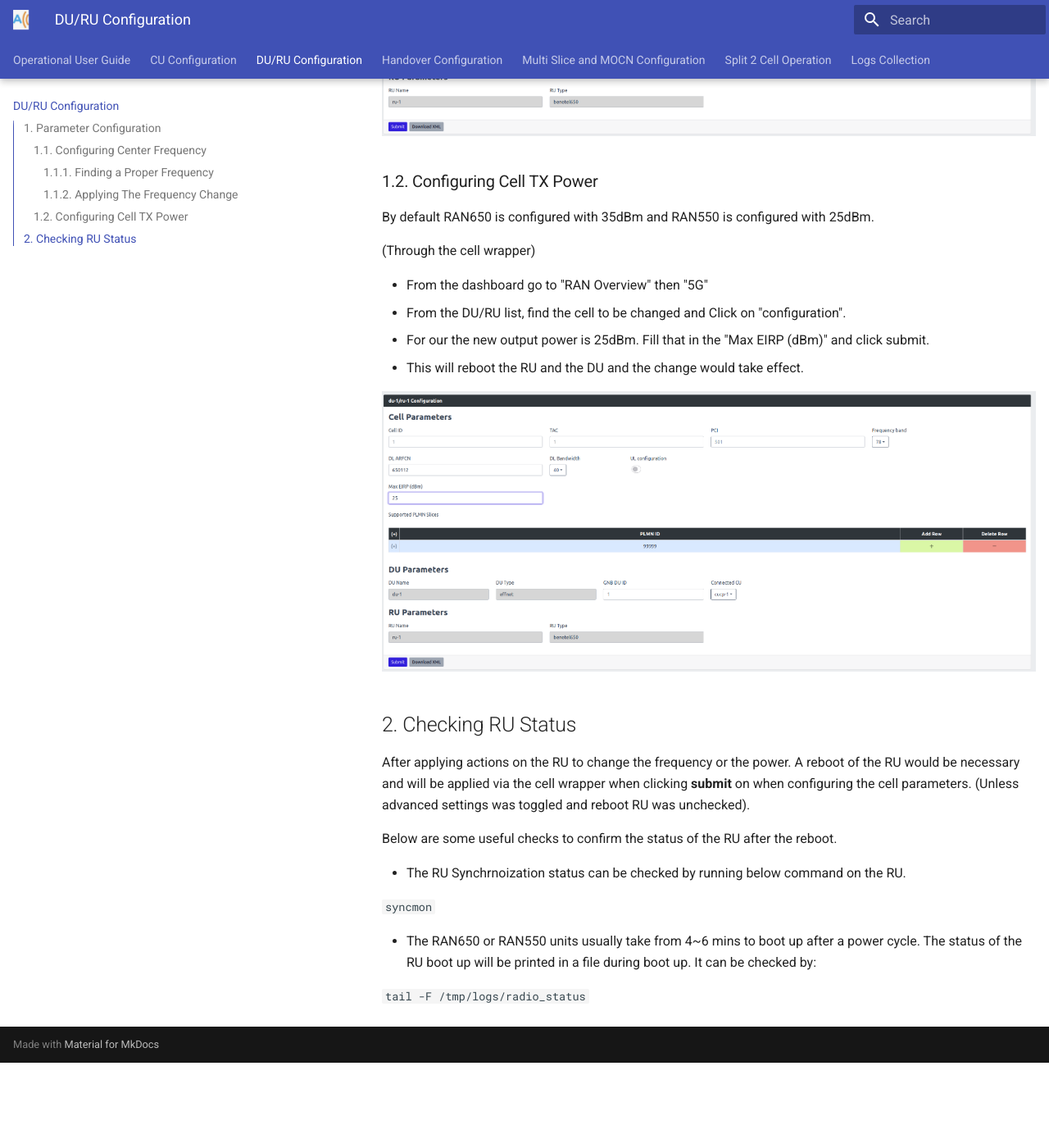
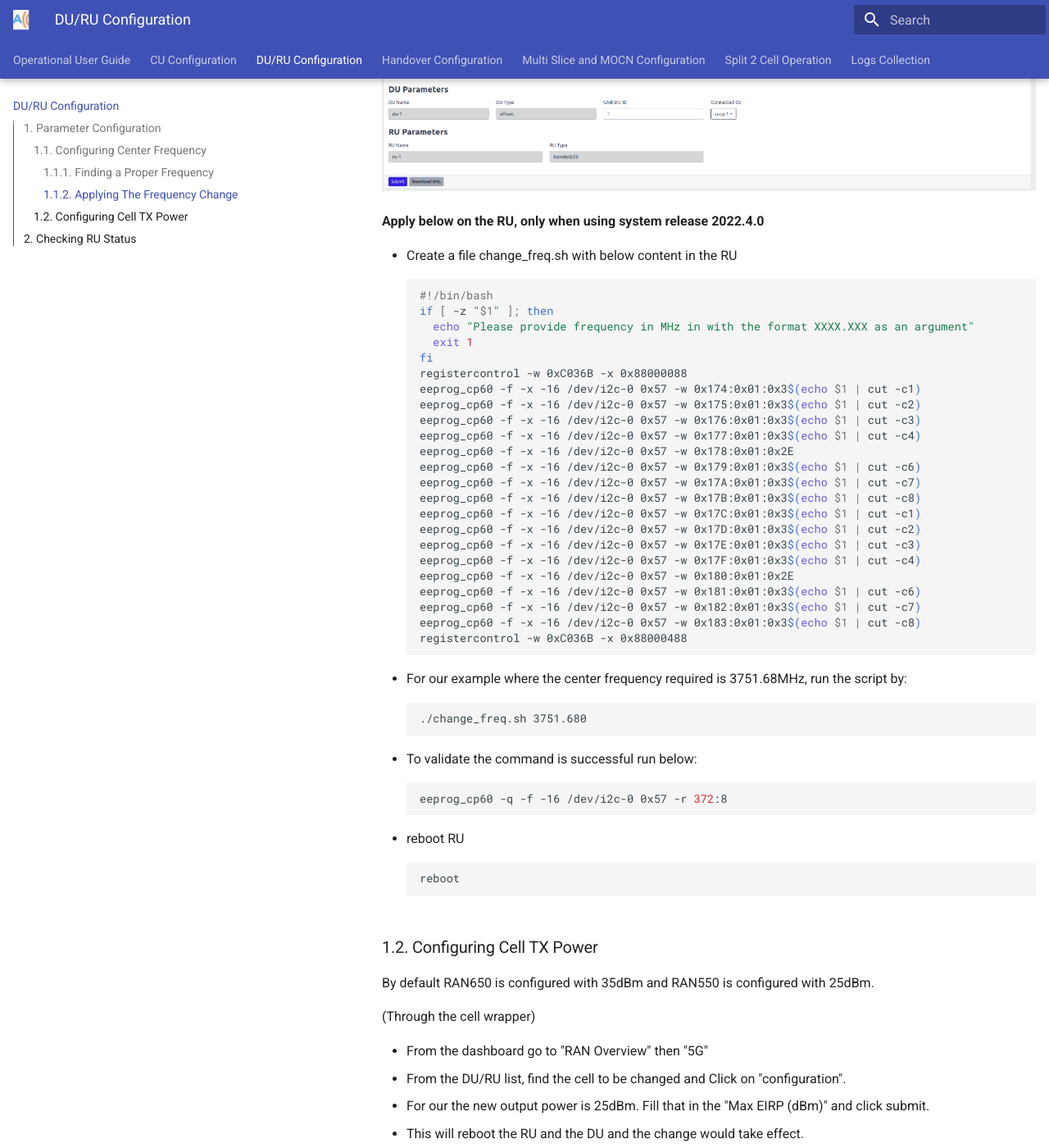
Before and after one commit to accelleran/ran-operation-guide, an MkDocs documentation site: the page built from docs/modifying-ran650-or-ran550/index.md, in a window 1280 px wide and 1400 px high, scrolled down 2970 px. Shown: the whole window at 82% size. Built offline with MkDocs 1.6.1 and Material for MkDocs 9.7.7, drawn with Linux system fonts in a browser that asks for light colours; the version menu is left out; before the commit the page ends 4266 px from its top, so only the background shows below that; some of the changed text lies outside the part shown.

Commit message:
update to include notes about old release

````diff
--- a/docs/modifying-ran650-or-ran550/index.md
+++ b/docs/modifying-ran650-or-ran550/index.md
@@ -5,6 +5,9 @@
 ## 1. Parameter Configuration
 
 ### 1.1. Configuring Center Frequency
+
+Take into account that if system release 2022.4.0 is used, adjusting the center frequency will require applying the change on the RU and on the DU (extra step shown below).
+
 
 #### 1.1.1. Finding a Proper Frequency
 
@@ -47,6 +50,48 @@
   <img src="Changing_Frequency.png">
 </p>
 
+**Apply below on the RU, only when using system release 2022.4.0**
+
+- Create a file change_freq.sh with below content in the RU
+```bash
+#!/bin/bash
+if [ -z "$1" ]; then
+  echo "Please provide frequency in MHz in with the format XXXX.XXX as an argument"
+  exit 1
+fi
+registercontrol -w 0xC036B -x 0x88000088
+eeprog_cp60 -f -x -16 /dev/i2c-0 0x57 -w 0x174:0x01:0x3$(echo $1 | cut -c1)
+eeprog_cp60 -f -x -16 /dev/i2c-0 0x57 -w 0x175:0x01:0x3$(echo $1 | cut -c2)
+eeprog_cp60 -f -x -16 /dev/i2c-0 0x57 -w 0x176:0x01:0x3$(echo $1 | cut -c3)
+eeprog_cp60 -f -x -16 /dev/i2c-0 0x57 -w 0x177:0x01:0x3$(echo $1 | cut -c4)
+eeprog_cp60 -f -x -16 /dev/i2c-0 0x57 -w 0x178:0x01:0x2E
+eeprog_cp60 -f -x -16 /dev/i2c-0 0x57 -w 0x179:0x01:0x3$(echo $1 | cut -c6)
+eeprog_cp60 -f -x -16 /dev/i2c-0 0x57 -w 0x17A:0x01:0x3$(echo $1 | cut -c7)
+eeprog_cp60 -f -x -16 /dev/i2c-0 0x57 -w 0x17B:0x01:0x3$(echo $1 | cut -c8)
+eeprog_cp60 -f -x -16 /dev/i2c-0 0x57 -w 0x17C:0x01:0x3$(echo $1 | cut -c1)
+eeprog_cp60 -f -x -16 /dev/i2c-0 0x57 -w 0x17D:0x01:0x3$(echo $1 | cut -c2)
+eeprog_cp60 -f -x -16 /dev/i2c-0 0x57 -w 0x17E:0x01:0x3$(echo $1 | cut -c3)
+eeprog_cp60 -f -x -16 /dev/i2c-0 0x57 -w 0x17F:0x01:0x3$(echo $1 | cut -c4)
+eeprog_cp60 -f -x -16 /dev/i2c-0 0x57 -w 0x180:0x01:0x2E
+eeprog_cp60 -f -x -16 /dev/i2c-0 0x57 -w 0x181:0x01:0x3$(echo $1 | cut -c6)
+eeprog_cp60 -f -x -16 /dev/i2c-0 0x57 -w 0x182:0x01:0x3$(echo $1 | cut -c7)
+eeprog_cp60 -f -x -16 /dev/i2c-0 0x57 -w 0x183:0x01:0x3$(echo $1 | cut -c8)
+registercontrol -w 0xC036B -x 0x88000488
+```
+- For our example where the center frequency required is 3751.68MHz, run the script by:
+```
+./change_freq.sh 3751.680
+```
+- To validate the command is successful run below:
+```bash
+eeprog_cp60 -q -f -16 /dev/i2c-0 0x57 -r 372:8
+```
+- reboot RU
+```bash
+reboot
+```
+
+
 ### 1.2. Configuring Cell TX Power
 
 By default RAN650 is configured with 35dBm and RAN550 is configured with 25dBm.
@@ -62,6 +107,32 @@
   <img src="Changing_Power.png">
 </p>
 
+**Apply below on the RU, only when using system release 2022.4.0**
+
+- To adjust the power of the RU the attenuation settings on the RU would need to be changed: To increase the power the attenuation must be reduced and to decreasing the power, the attenuation must be increased.
+- Important: The the current attenuation values on the RU must be saved as they are unit specific and used to make sure that the unit is transmitting on the needed power. (Please note these are in mdB)
+For ANT1: ```eeprog_cp60 -q -f -16 /dev/i2c-0 0x57 -r 780:5```
+For ANT3: ```eeprog_cp60 -q -f -16 /dev/i2c-0 0x57 -r 1060:5```
+- Assuming as an example the RAN650 unit had for ANT1 16000 anf for ANT3 15730 and we want to reduce the output power by 10dB.
+- Then the new attenuation values for ANT1 and ANT3 must be 26000 and 25730 respectivily.
+- Modify the below script with the last digit of each value and run it on the RU.
+```bash
+registercontrol -w 0xC036B -x 0x88000088
+#ANT1
+eeprog_cp60 -f -x -16 /dev/i2c-0 0x57 -w 0x30C:0x01:0x32
+eeprog_cp60 -f -x -16 /dev/i2c-0 0x57 -w 0x30D:0x01:0x36
+eeprog_cp60 -f -x -16 /dev/i2c-0 0x57 -w 0x30E:0x01:0x30
+eeprog_cp60 -f -x -16 /dev/i2c-0 0x57 -w 0x30F:0x01:0x30
+eeprog_cp60 -f -x -16 /dev/i2c-0 0x57 -w 0x311:0x01:0x30
+#ANT3
+eeprog_cp60 -f -x -16 /dev/i2c-0 0x57 -w 0x424:0x01:0x32
+eeprog_cp60 -f -x -16 /dev/i2c-0 0x57 -w 0x425:0x01:0x35
+eeprog_cp60 -f -x -16 /dev/i2c-0 0x57 -w 0x426:0x01:0x37
+eeprog_cp60 -f -x -16 /dev/i2c-0 0x57 -w 0x427:0x01:0x33
+eeprog_cp60 -f -x -16 /dev/i2c-0 0x57 -w 0x428:0x01:0x30
+registercontrol -w 0xC036B -x 0x88000488
+```
+
 
 ## 2. Checking RU Status
 
````
